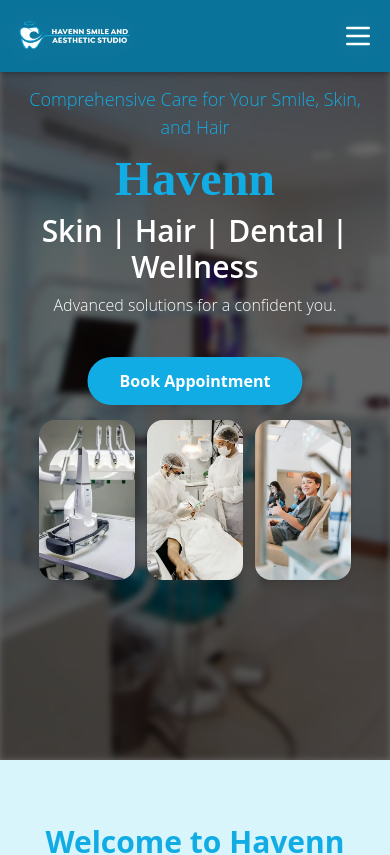
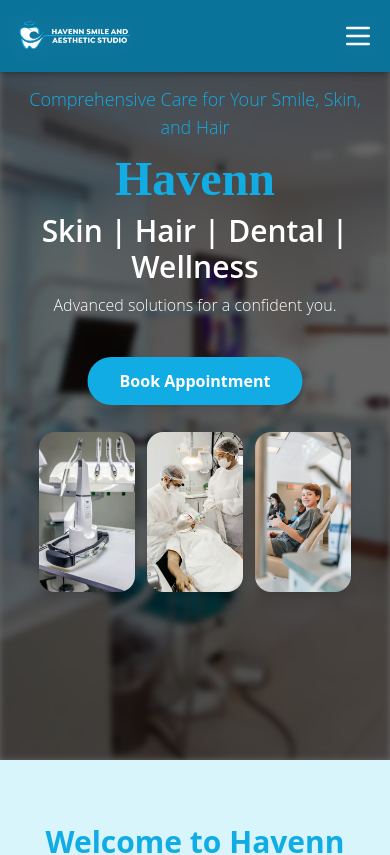
Before and after one commit to thelakshrao/Havenn-Dentel-Clinic, a React (Vite) app: page / in a window 390 px wide. Shown: the top 855 px of the page. Built offline with nearby package versions, Linux system fonts and the light colour scheme.

Commit message:
Describe your changes

```diff
--- a/src/components/Home.jsx
+++ b/src/components/Home.jsx
@@ -211,7 +211,7 @@
         </div>
 
         {/* MOBILE IMAGES */}
-        <div className="md:hidden flex justify-center gap-3 mt-105 mb-10 z-30 relative">
+        <div className="md:hidden flex justify-center gap-3 mt-108 mb-10 z-30 relative">
           {picturesDesktop.map((pic, idx) => (
             <picture key={idx}>
               <source media="(max-width: 768px)" srcSet={picturesMobile[idx]} />
--- a/src/components/Navbar.jsx
+++ b/src/components/Navbar.jsx
@@ -135,7 +135,6 @@
           <Link to="/about" onClick={() => setIsOpen(false)}>
             About Us
           </Link>
-
           {/* Mobile Treatments */}
           <button
             onClick={() => setMobileTreatOpen(!mobileTreatOpen)}
@@ -143,9 +142,8 @@
           >
             Treatments {mobileTreatOpen ? "▲" : "▼"}
           </button>
-
           {mobileTreatOpen && (
-            <div className="w-full py-4 bg-white text-black rounded-xl shadow-lg">
+            <div className="w-full max-h-80 overflow-y-auto py-4 bg-white text-black rounded-xl shadow-lg">
               <div className="flex flex-col gap-2 px-4">
                 {treatments.map((t, i) => (
                   <Link
@@ -165,7 +163,6 @@
           <Link to="/contactus" onClick={() => setIsOpen(false)}>
             Contact Us
           </Link>
-
           <Link
             to="/bookappointment"
             onClick={() => setIsOpen(false)}
```
